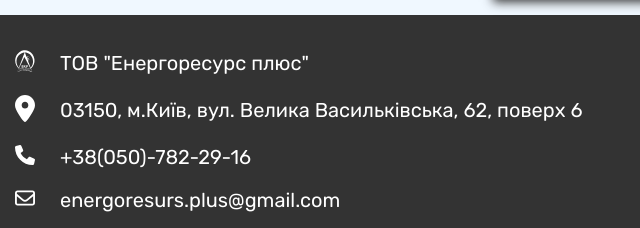
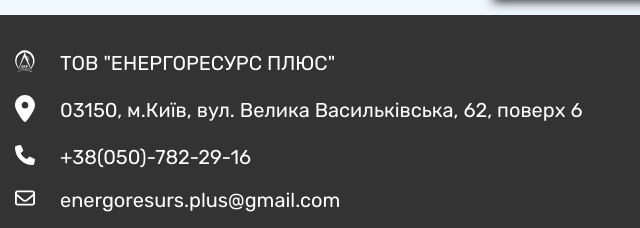
Before and after one commit to Ruslang80/Energoresursplus, a plain HTML site: page vyrishennya_sporiv.html in a window 1280 px wide. Shown: the part 2263-2491 px from the top of the page, 0-640 px from the left. Drawn offline with Linux system fonts and the light colour scheme.

Commit message:
Update vyrishennya_sporiv.html

```diff
--- a/vyrishennya_sporiv.html
+++ b/vyrishennya_sporiv.html
@@ -149,7 +149,7 @@
          <div class="footer__container">
             <div class="footer__name contact-footer">
                <div class="footer__name_logo"><img src="img/logo_white.svg" alt="logo"></div>
-               <div class="footer__name_text">ТОВ "Енергоресурс плюс"</div>
+               <div class="footer__name_text">ТОВ "ЕНЕРГОРЕСУРС ПЛЮС"</div>
             </div>
             <div class="footer__address contact-footer">
                <div class="footer__address_logo"><img src="img/icons/location-dot.svg" alt="location"></div>
```
